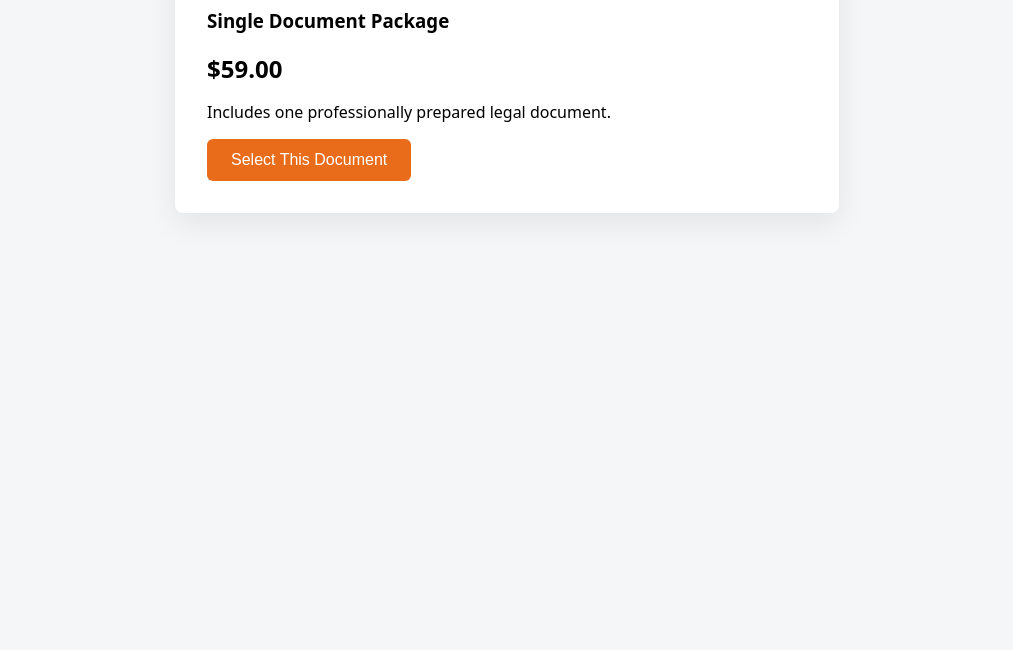
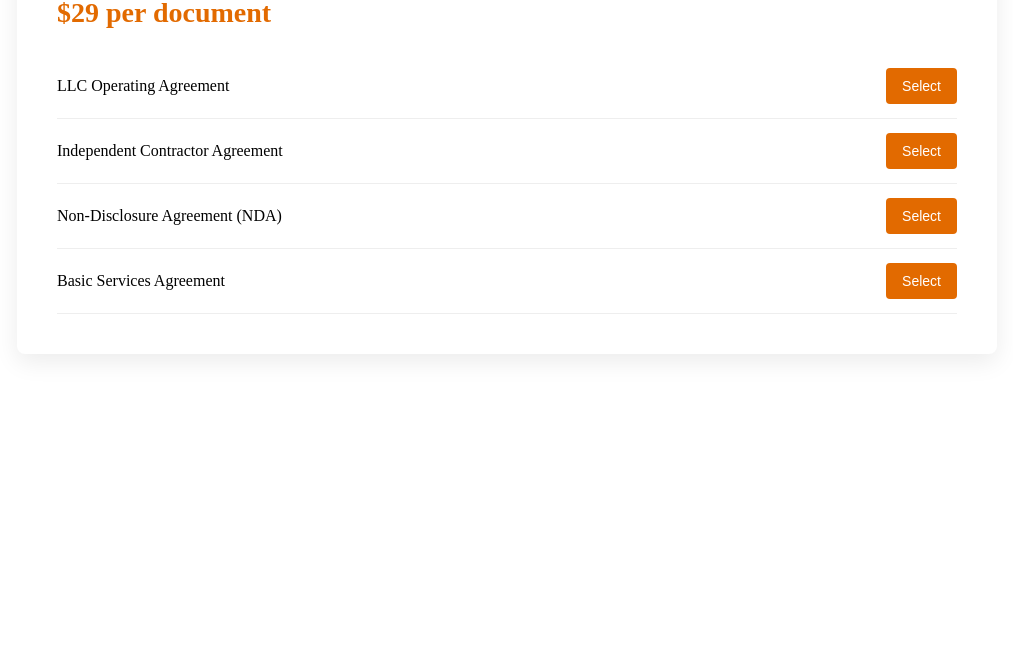
Before and after one commit to Lean4me2025/elegalboom, a plain HTML site: page tier1.html in a window 1280 px wide. Shown: the part 150-800 px from the top of the page, without its empty margins (133-1146 px from the left). Drawn offline with Linux system fonts and the light colour scheme.

Commit message:
Update tier1.html

```diff
--- a/tier1.html
+++ b/tier1.html
@@ -3,61 +3,117 @@
 <head>
   <meta charset="UTF-8" />
   <title>Tier 1 – E-LegalBoom</title>
+  <meta name="viewport" content="width=device-width, initial-scale=1.0" />
+
+  <link rel="stylesheet" href="style.css" />
+
   <style>
-    body {
-      font-family: system-ui, -apple-system, Segoe UI, Roboto, sans-serif;
-      background: #f4f6f8;
-      padding: 2rem;
+    .tier-container {
+      max-width: 900px;
+      margin: 60px auto;
+      background: #ffffff;
+      padding: 40px;
+      border-radius: 8px;
+      box-shadow: 0 8px 24px rgba(0,0,0,0.08);
     }
-    .card {
-      background: #fff;
-      max-width: 600px;
-      margin: auto;
-      padding: 2rem;
-      border-radius: 8px;
-      box-shadow: 0 10px 30px rgba(0,0,0,.08);
+
+    h1 {
+      margin-bottom: 10px;
     }
+
     .price {
-      font-size: 1.5rem;
-      font-weight: 700;
-      margin: 1rem 0;
+      font-size: 28px;
+      font-weight: bold;
+      color: #e26a00;
+      margin-bottom: 25px;
     }
-    button {
-      background: #e86c1a;
-      color: white;
+
+    .doc-list {
+      list-style: none;
+      padding: 0;
+      margin: 0;
+    }
+
+    .doc-list li {
+      display: flex;
+      justify-content: space-between;
+      align-items: center;
+      padding: 14px 0;
+      border-bottom: 1px solid #eee;
+    }
+
+    .doc-name {
+      font-weight: 500;
+    }
+
+    .select-btn {
+      background: #e26a00;
+      color: #fff;
       border: none;
-      padding: 0.75rem 1.5rem;
-      font-size: 1rem;
-      border-radius: 6px;
+      padding: 10px 16px;
+      border-radius: 4px;
       cursor: pointer;
+      font-size: 14px;
+    }
+
+    .select-btn:hover {
+      background: #c85f00;
     }
   </style>
 </head>
 
 <body>
-  <div class="card">
-    <h1>Tier 1</h1>
-    <h3>Single Document Package</h3>
-    <div class="price">$59.00</div>
 
-    <p>Includes one professionally prepared legal document.</p>
+<div class="tier-container">
+  <h1>Tier 1 – Starter Documents</h1>
+  <div class="price">$29 per document</div>
 
-    <button onclick="selectDocument()">Select This Document</button>
-  </div>
+  <ul class="doc-list">
 
-  <script>
-    function selectDocument() {
-      const payload = {
-        tier: 1,
-        doc_type: "Single Document",
-        price: 59,
-        order_id: crypto.randomUUID(),
-        created_at: Date.now()
-      };
+    <li>
+      <span class="doc-name">LLC Operating Agreement</span>
+      <button class="select-btn"
+        onclick="goToSummary('LLC Operating Agreement')">
+        Select
+      </button>
+    </li>
 
-      sessionStorage.setItem("order_payload", JSON.stringify(payload));
-      window.location.href = "summary.html";
-    }
-  </script>
+    <li>
+      <span class="doc-name">Independent Contractor Agreement</span>
+      <button class="select-btn"
+        onclick="goToSummary('Independent Contractor Agreement')">
+        Select
+      </button>
+    </li>
+
+    <li>
+      <span class="doc-name">Non-Disclosure Agreement (NDA)</span>
+      <button class="select-btn"
+        onclick="goToSummary('Non-Disclosure Agreement')">
+        Select
+      </button>
+    </li>
+
+    <li>
+      <span class="doc-name">Basic Services Agreement</span>
+      <button class="select-btn"
+        onclick="goToSummary('Basic Services Agreement')">
+        Select
+      </button>
+    </li>
+
+  </ul>
+</div>
+
+<script>
+  function goToSummary(documentName) {
+    const tier = 1; // ✅ NUMERIC — REQUIRED
+    const doc = encodeURIComponent(documentName);
+
+    window.location.href =
+      `summary.html?tier=${tier}&doc=${doc}`;
+  }
+</script>
+
 </body>
 </html>
```
